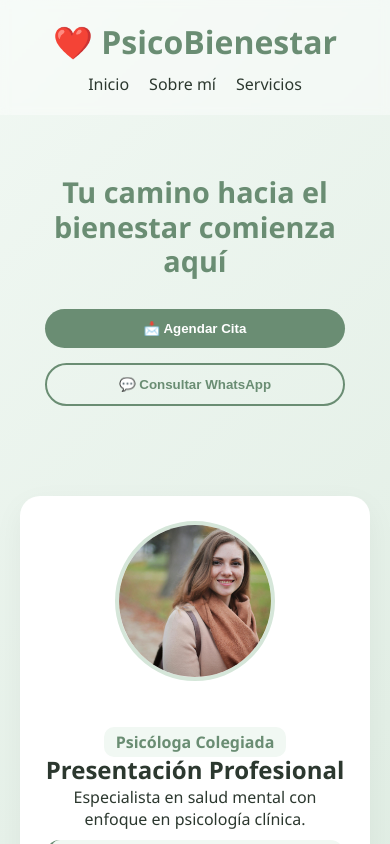
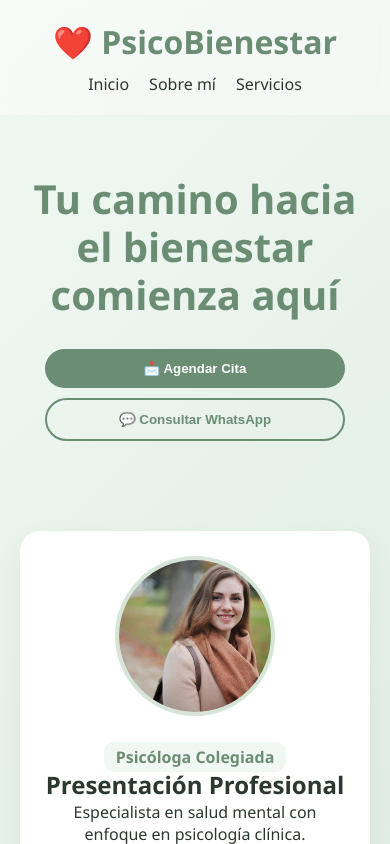
Before and after one commit to candelario02/psicobienestar-web, a React (Vite) app: page / in a window 390 px wide. Shown: the top 844 px of the page. Built offline with nearby package versions, Linux system fonts and the light colour scheme; the HTML template or start-up script is replaced by a standard one.

Commit message:
Forzar diseño de una columna en movil

```diff
--- a/src/App.css
+++ b/src/App.css
@@ -331,35 +331,31 @@
 /* ==========================================================================
    9. DISEÑO RESPONSIVO (MÓVILES)
    ========================================================================== */
+/* DISEÑO PARA CELULARES (RESPONSIVE) */
 @media (max-width: 768px) {
-  .hero h1 {
-    font-size: 1.8rem;
-    padding: 0 20px;
+  /* Las tarjetas de servicios se pondrán una debajo de otra */
+  .servicios-grid {
+    grid-template-columns: 1fr !important;
+    gap: 20px;
+    padding: 20px;
   }
 
+  /* Los botones principales se ponen uno arriba del otro */
   .hero-buttons {
     flex-direction: column;
-    gap: 15px;
+    display: flex;
     align-items: center;
+    gap: 10px;
   }
 
   .btn-agendar, .btn-consulta {
-    width: 90%;
-    max-width: 300px; /* Para que no sean exageradamente anchos */
+    width: 90% !important;
+    max-width: 300px;
   }
 
+  /* La foto y el texto de presentación se centran */
   .sobre-mi-contenido {
     flex-direction: column;
     text-align: center;
   }
-
-  .foto-redonda {
-    margin-bottom: 20px;
-  }
-
-  .servicios-grid {
-    grid-template-columns: 1fr; /* Esto arregla las tarjetas flacas */
-    padding: 20px;
-    gap: 20px;
-  }
 }
```
